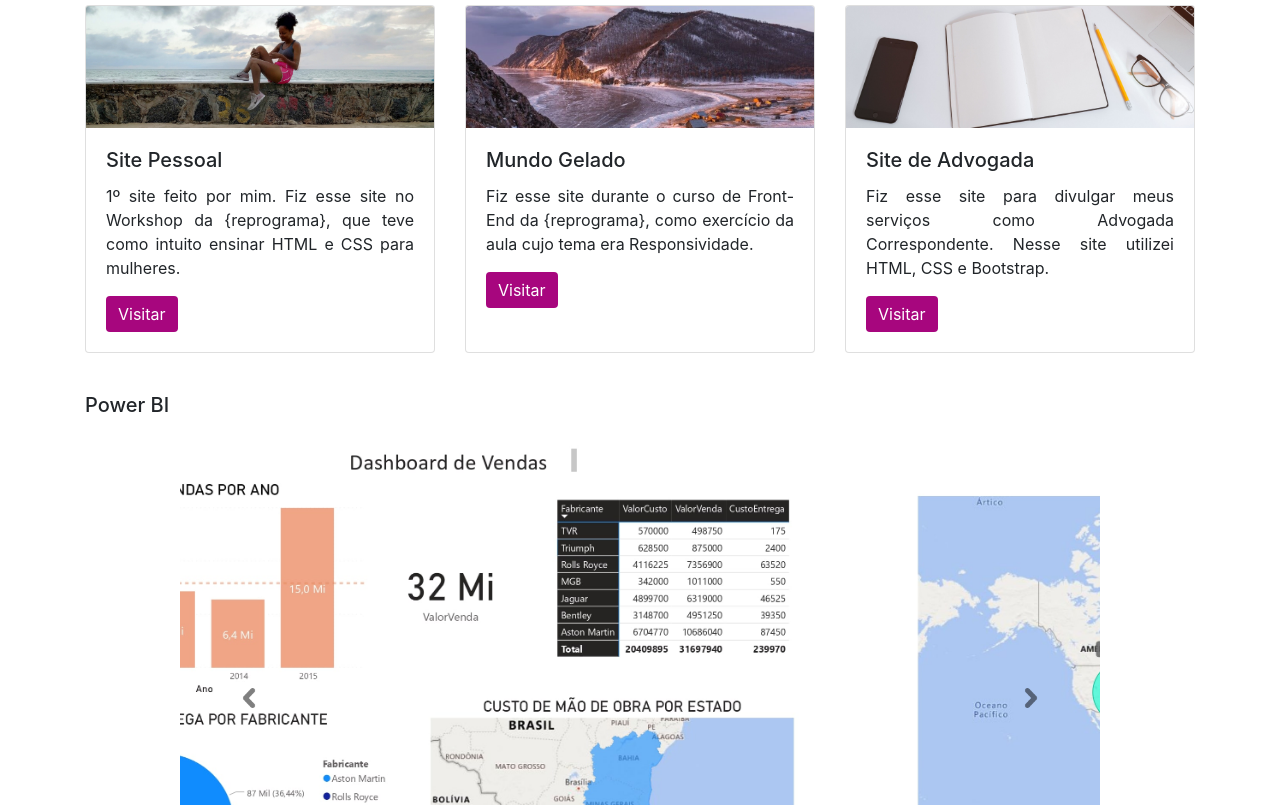
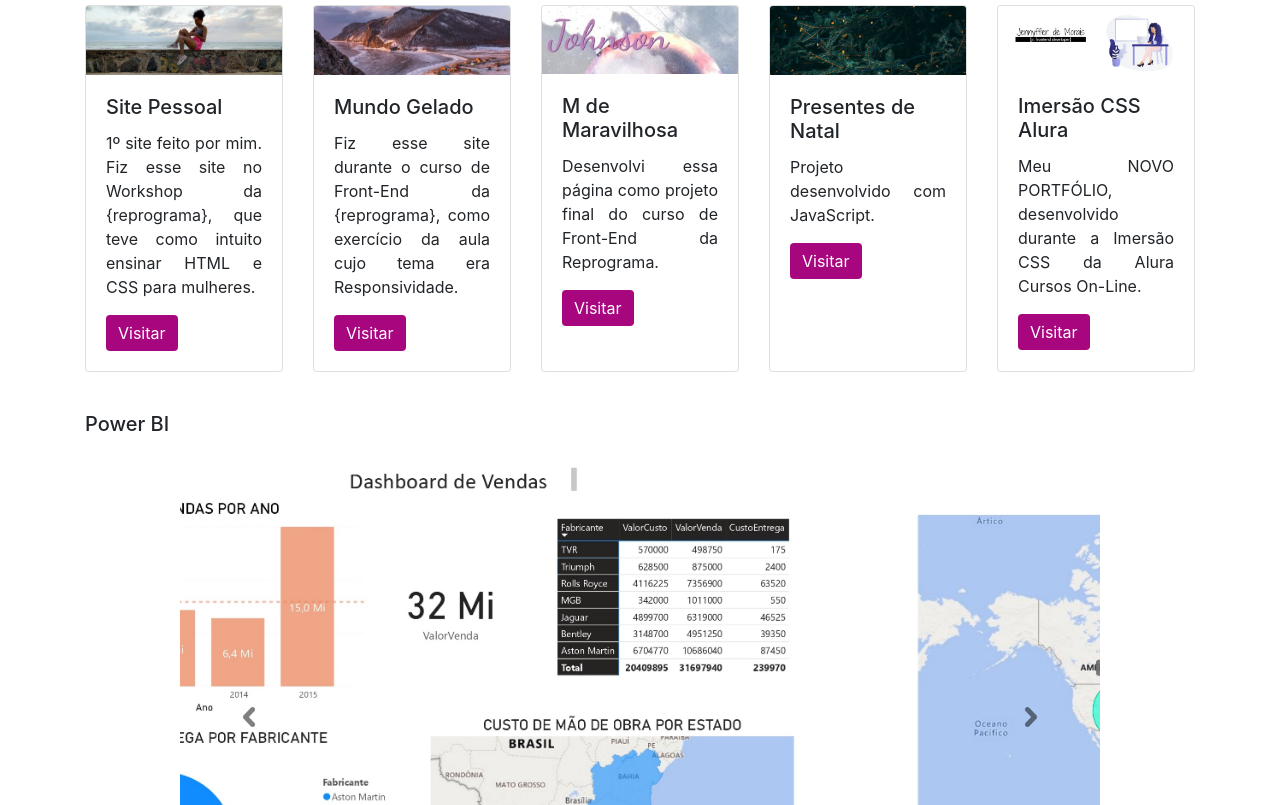
Before and after one commit to jennyffermorais/Bootstrap-reprograma, a plain HTML site: page index.html in a window 1280 px wide. Shown: the part 1196-2001 px from the top of the page. Drawn offline with nearby package versions, Linux system fonts and the light colour scheme.

Commit message:
Atualizar portfolio

```diff
--- a/index.html
+++ b/index.html
@@ -4,7 +4,7 @@
     <meta charset="UTF-8" />
     <meta name="viewport" content="width=device-width, initial-scale=1.0" />
     <meta http-equiv="X-UA-Compatible" content="ie=edge" />
-    <title>Portfólio</title>
+    <title>Portfólio da Jennyffer</title>
 
     <link
       rel="stylesheet"
@@ -12,6 +12,8 @@
       integrity="sha384-MCw98/SFnGE8fJT3GXwEOngsV7Zt27NXFoaoApmYm81iuXoPkFOJwJ8ERdknLPMO"
       crossorigin="anonymous"
     />
+
+    <link rel="shortcut icon" href="./src/assets/code.png" type="image/x-icon">
 
     <!-- CSS -->
     <link rel="stylesheet" href="./src/CSS/main.css" />
@@ -25,7 +27,7 @@
     <!-- Global site tag (gtag.js) - Google Analytics -->
     <script
       async
-      src="https://www.googletagmanager.com/gtag/js?id=UA-152608664-1"
+      src="https://www.googletagmanager.com/gtag/js?id=UA-154619931-1"
     ></script>
     <script>
       window.dataLayer = window.dataLayer || [];
@@ -34,7 +36,7 @@
       }
       gtag("js", new Date());
 
-      gtag("config", "UA-152608664-1");
+      gtag("config", "UA-154619931-1");
     </script>
   </head>
 
@@ -213,6 +215,7 @@
       </div>
 
       <div class="card-deck">
+
         <div class="card">
           <img
             class="card-img-top"
@@ -255,7 +258,7 @@
           </div>
         </div>
 
-        <div class="card">
+        <!-- <div class="card">
           <img
             class="card-img-top"
             src="./src/assets/banner-04.jpg"
@@ -275,7 +278,71 @@
               >Visitar</a
             >
           </div>
+        </div> -->
+
+        <div class="card">
+          <img
+            class="card-img-top"
+            src="./src/assets/banner-003.jpg"
+            alt="Imagem de capa do card"
+          />
+          <div class="card-body">
+            <h5 class="card-title">M de Maravilhosa</h5>
+            <p class="card-text">
+              Desenvolvi essa página como projeto final do curso de Front-End da Reprograma.
+            </p>
+
+            <a
+              href="https://reprograma.github.io/On3-projeto-final/maravilhosas/jennyffer-novaes/katherine-johnson.html"
+              class="btn btn-primary"
+              target="_blank"
+              >Visitar</a
+            >
+          </div>
         </div>
+
+        <div class="card">
+          <img
+            class="card-img-top"
+            src="./src/assets/banner-004.jpg"
+            alt="Imagem de capa do card"
+          />
+          <div class="card-body">
+            <h5 class="card-title">Presentes de Natal</h5>
+            <p class="card-text">
+              Projeto desenvolvido com JavaScript.
+            </p>
+
+            <a
+              href="https://jennyffermorais.github.io/PresentesNatal/"
+              class="btn btn-primary"
+              target="_blank"
+              >Visitar</a
+            >
+          </div>
+        </div>
+
+        <div class="card">
+          <img
+            class="card-img-top"
+            src="./src/assets/banner-005.jpg"
+            alt="Imagem de capa do card"
+          />
+          <div class="card-body">
+            <h5 class="card-title">Imersão CSS Alura</h5>
+            <p class="card-text">
+              Meu NOVO PORTFÓLIO, desenvolvido durante a Imersão CSS da Alura Cursos On-Line.
+            </p>
+
+            <a
+              href="https://jennyffermorais.github.io/ImersaoCSSAlura/"
+              class="btn btn-primary"
+              target="_blank"
+              >Visitar</a
+            >
+          </div>
+        </div>
+
       </div>
     </div>
 
```
Also changed, not shown: src/assets/002.jpg, src/assets/banner-003.jpg (added), src/assets/banner-004.jpg (added), src/assets/banner-005.jpg (added), 1 other file.
